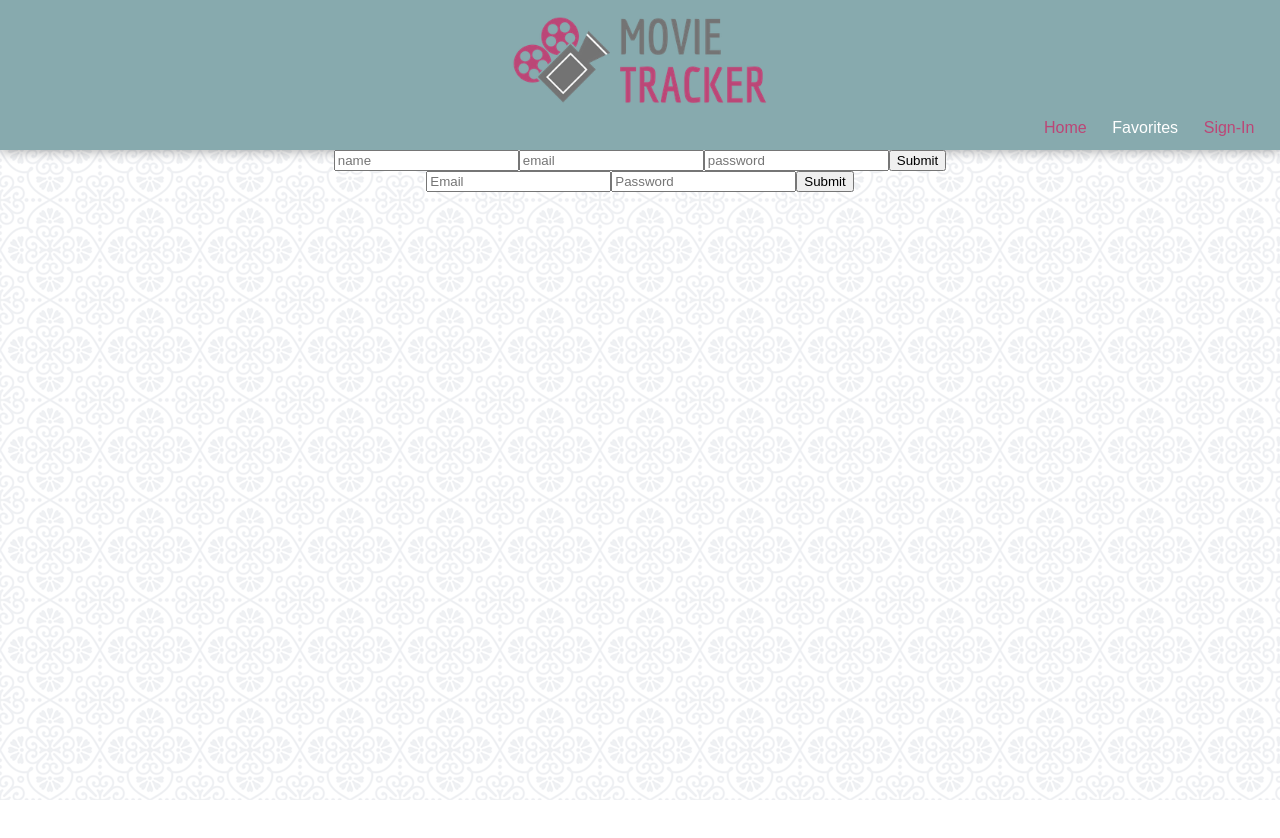
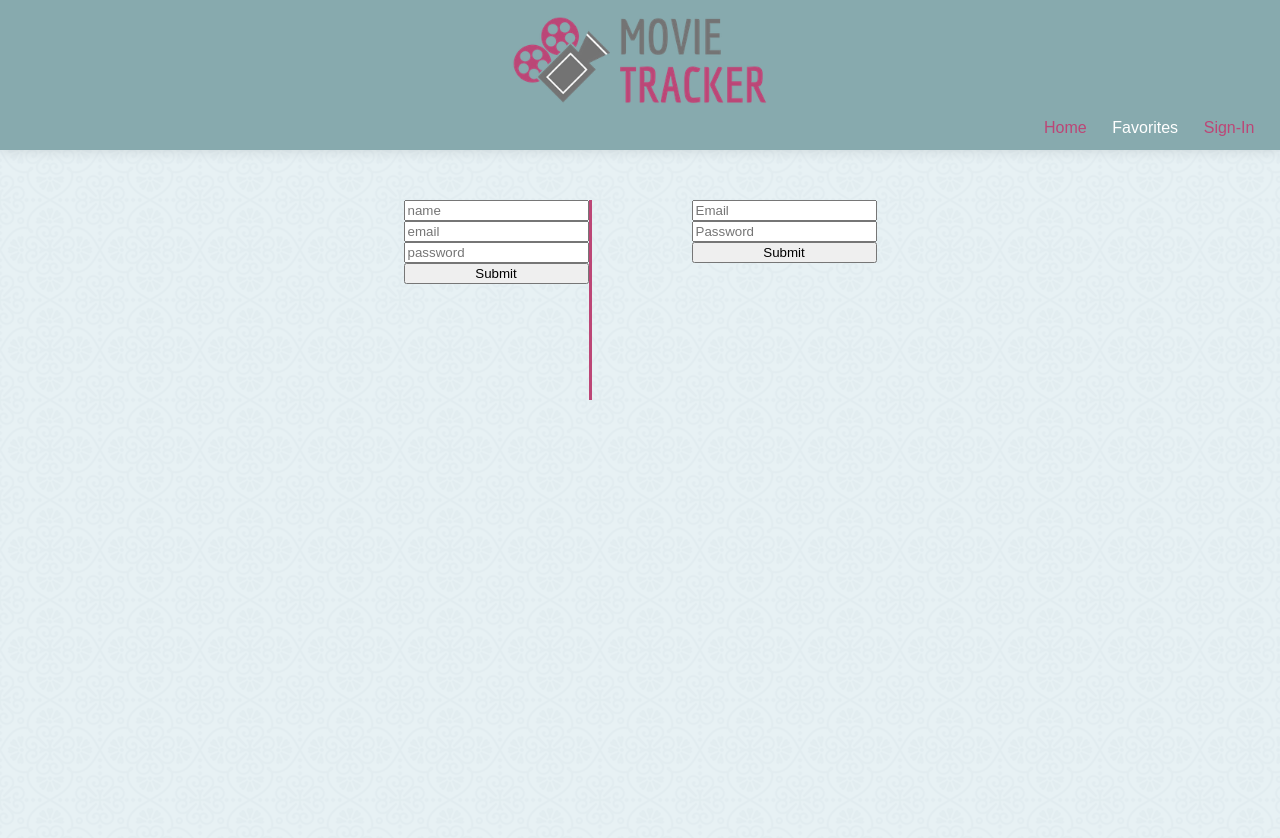
Before and after one commit to gavin-love/movieTracker, a React (Create React App) app: page /login in a window 1280 px wide. Shown: the top 838 px of the page. Before the commit the page ends 800 px from the top, so only its background shows below. Built offline with nearby package versions, Linux system fonts and the light colour scheme; no server answers.

Commit message:
Style login container

```diff
--- /dev/null
+++ b/src/Components/Login/Login.css
@@ -0,0 +1,20 @@
+.login_container {
+  display: flex;
+  justify-content: center;
+
+  width: 100%;
+  height: 400vh;
+  background-color: rgba(221, 236, 239, 0.7);
+}
+
+.sign_up,
+.log_in {
+  display: flex;
+  flex-direction: column;
+  margin: 50px;
+  height: 200px;
+}
+
+.sign_up {
+  border-right: 3px solid #bc4676;
+}
--- a/src/Components/Login/Login.js
+++ b/src/Components/Login/Login.js
@@ -1,10 +1,11 @@
 import React from "react";
 import CreateUser from "../../container/CreateUser/CreateUser";
 import LoginUser from "../../container/loginUser/LoginUser";
+import "./Login.css";
 
 const Login = () => {
   return (
-    <div>
+    <div className="login_container">
       <CreateUser />
       <LoginUser />
     </div>
--- a/src/container/CreateUser/CreateUser.js
+++ b/src/container/CreateUser/CreateUser.js
@@ -34,7 +34,7 @@ export class CreateUser extends Component {
 
   render() {
     return (
-      <form onSubmit={this.handleSubmit}>
+      <form className="sign_up" onSubmit={this.handleSubmit}>
         <input
           type="text"
           name="name"
--- a/src/container/loginUser/loginUser.js
+++ b/src/container/loginUser/loginUser.js
@@ -45,7 +45,7 @@ export class LoginUser extends Component {
 
   render() {
     return (
-      <form onSubmit={this.handleSubmit}>
+      <form className="log_in" onSubmit={this.handleSubmit}>
         <input
           type="text"
           name="email"
```
Also changed, not shown: src/container/CreateUser/CreateUser.css (added).
